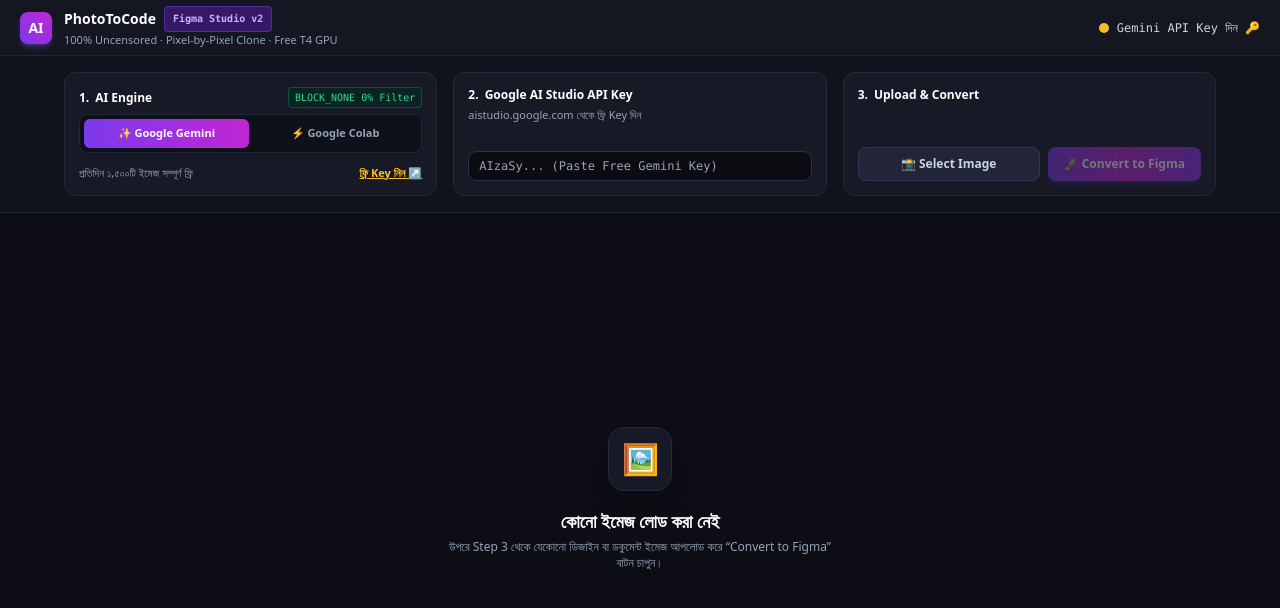
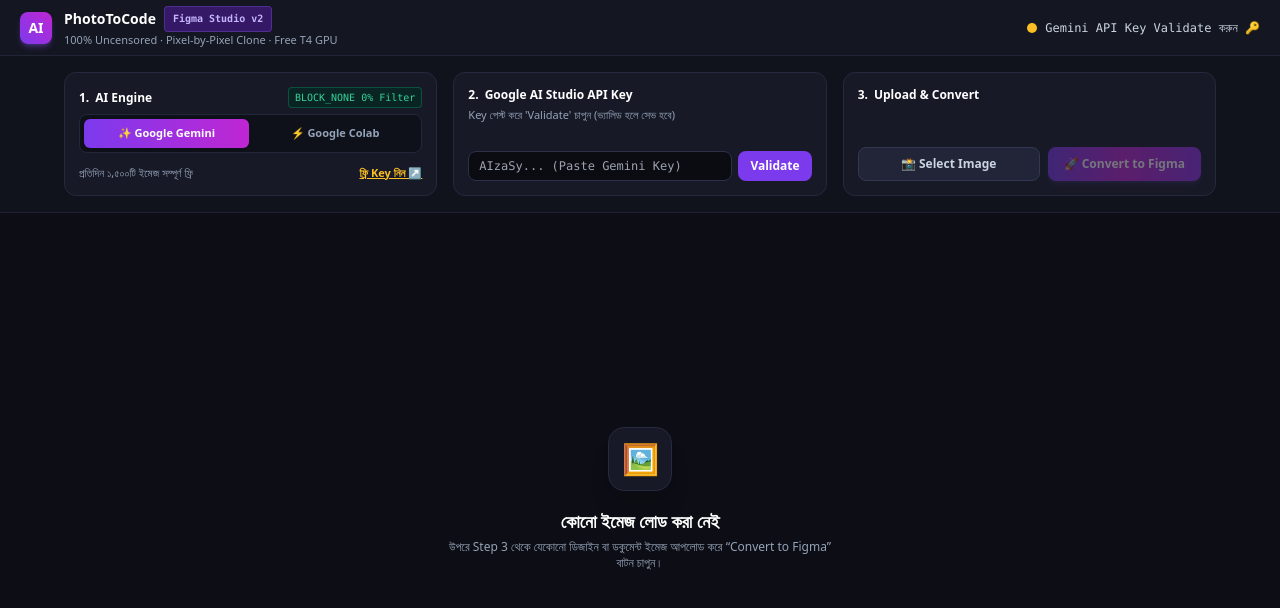
Before and after one commit to sohelahammadphoto-droid/photomake, a Next.js app: page / in a window 1280 px wide. Shown: the top 608 px of the page. Built offline with nearby package versions, Linux system fonts and the light colour scheme.

Commit message:
feat: validate gemini api key with google before saving to localstorage

```diff
--- a/app/page.jsx
+++ b/app/page.jsx
@@ -7,6 +7,8 @@
   // ── Engine & Connection State ──
   const [engine,     setEngine]     = useState("gemini"); // 'gemini' | 'colab'
   const [geminiKey,  setGeminiKey]  = useState("");
+  const [keyStatus,  setKeyStatus]  = useState("idle"); // idle | validating | ok | error
+  const [keyError,   setKeyError]   = useState("");
   const [backendUrl, setBackendUrl] = useState("");
   const [urlStatus,  setUrlStatus]  = useState("idle"); // idle | checking | ok | error
   const [file,       setFile]       = useState(null);
@@ -46,10 +48,52 @@
   const splitRef    = useRef(null);
   const isDragging  = useRef(false);
 
+  // ── Validate Gemini API Key with Google ──
+  const validateGeminiKey = async (keyToTest) => {
+    const k = (keyToTest || geminiKey).trim();
+    if (!k) {
+      setKeyError("API Key দিন");
+      setKeyStatus("error");
+      localStorage.removeItem("geminiApiKey");
+      return;
+    }
+    setKeyStatus("validating");
+    setKeyError("");
+    try {
+      const res = await fetch(`https://generativelanguage.googleapis.com/v1beta/models?key=${k}`, {
+        signal: AbortSignal.timeout(10000),
+      });
+      if (res.ok) {
+        const data = await res.json();
+        if (data.models && data.models.length > 0) {
+          setKeyStatus("ok");
+          setGeminiKey(k);
+          localStorage.setItem("geminiApiKey", k);
+          setKeyError("");
+        } else {
+          setKeyStatus("error");
+          setKeyError("এই Key-তে কোনো মডেল পাওয়া যায়নি।");
+          localStorage.removeItem("geminiApiKey");
+        }
+      } else {
+        const errData = await res.json().catch(() => ({}));
+        setKeyStatus("error");
+        setKeyError(errData.error?.message || "ভুল API Key! অনুগ্রহ করে সঠিক Key দিন।");
+        localStorage.removeItem("geminiApiKey");
+      }
+    } catch (e) {
+      setKeyStatus("error");
+      setKeyError("ভ্যালিডেশন ব্যর্থ হয়েছে। ইন্টারনেট সংযোগ চেক করুন।");
+    }
+  };
+
   // Restore saved Backend URL & Gemini Key
   useEffect(() => {
     const savedKey = localStorage.getItem("geminiApiKey");
-    if (savedKey) setGeminiKey(savedKey);
+    if (savedKey) {
+      setGeminiKey(savedKey);
+      validateGeminiKey(savedKey);
+    }
 
     const savedUrl = localStorage.getItem(STORAGE_KEY);
     if (savedUrl) {
@@ -134,8 +178,8 @@
   // ── ANALYZE IMAGE (DIRECT BROWSER-TO-COLAB FETCH) ──
   const startAnalyze = async () => {
     if (!file) return;
-    if (engine === "gemini" && !geminiKey.trim()) {
-      setError("অনুগ্রহ করে আপনার Google AI Studio API Key দিন (aistudio.google.com থেকে ১ ক্লিকে ফ্রি নেওয়া যায়)।");
+    if (engine === "gemini" && keyStatus !== "ok") {
+      setError("অনুগ্রহ করে প্রথমে আপনার Gemini API Key টি Validate করুন।");
       return;
     }
     if (engine === "colab" && urlStatus !== "ok") {
@@ -369,9 +413,9 @@
         <div className="flex items-center gap-2 text-xs">
           {engine === "gemini" ? (
             <>
-              <span className={`w-2.5 h-2.5 rounded-full ${geminiKey.trim() ? "bg-emerald-500 animate-pulse" : "bg-amber-400"}`} />
+              <span className={`w-2.5 h-2.5 rounded-full ${keyStatus === "ok" ? "bg-emerald-500 animate-pulse" : keyStatus === "error" ? "bg-red-500" : "bg-amber-400"}`} />
               <span className="font-mono text-slate-300">
-                {geminiKey.trim() ? "Gemini 1.5 Flash: 0% Filter Ready ✅" : "Gemini API Key দিন 🔑"}
+                {keyStatus === "ok" ? "Gemini 1.5 Flash: Validated & Ready ✅" : "Gemini API Key Validate করুন 🔑"}
               </span>
             </>
           ) : (
@@ -455,27 +499,57 @@
           {/* Box 2: Key or URL Input */}
           <div className="bg-[#171926] p-3.5 rounded-xl border border-[#25293d] flex flex-col justify-between">
             <div>
-              <span className="text-xs font-bold text-white flex items-center gap-1.5 mb-1">
+              <div className="flex items-center justify-between mb-1">
+                <span className="text-xs font-bold text-white flex items-center gap-1.5">
                   <span>2.</span> {engine === "gemini" ? "Google AI Studio API Key" : "Colab Cloudflare URL"}
                 </span>
+                {engine === "gemini" && keyStatus === "ok" && (
+                  <span className="text-[10px] text-emerald-400 font-semibold flex items-center gap-1">
+                    ✓ Validated
+                  </span>
+                )}
+                {engine === "colab" && urlStatus === "ok" && (
+                  <span className="text-[10px] text-emerald-400 font-semibold flex items-center gap-1">
+                    ✓ Connected
+                  </span>
+                )}
+              </div>
               <p className="text-[11px] text-slate-400">
                 {engine === "gemini"
-                  ? "aistudio.google.com থেকে ফ্রি Key দিন"
+                  ? "Key পেস্ট করে 'Validate' চাপুন (ভ্যালিড হলে সেভ হবে)"
                   : "Colab থেকে পাওয়া পাবলিক URL টি দিন"}
               </p>
             </div>
+
             <div className="flex gap-1.5 mt-2.5">
               {engine === "gemini" ? (
+                <>
                   <input
                     type="password"
                     value={geminiKey}
                     onChange={(e) => {
                       setGeminiKey(e.target.value);
-                    localStorage.setItem("geminiApiKey", e.target.value);
+                      setKeyStatus("idle");
+                      setKeyError("");
                     }}
-                  placeholder="AIzaSy... (Paste Free Gemini Key)"
-                  className="flex-1 px-2.5 py-1.5 bg-[#0b0c12] border border-[#2c3049] rounded-lg text-white text-xs font-mono focus:outline-none focus:border-violet-500"
+                    onKeyDown={(e) => e.key === "Enter" && validateGeminiKey()}
+                    placeholder="AIzaSy... (Paste Gemini Key)"
+                    className={`flex-1 px-2.5 py-1.5 bg-[#0b0c12] border rounded-lg text-white text-xs font-mono focus:outline-none transition-colors
+                      ${keyStatus === "ok" ? "border-emerald-500/60" : keyStatus === "error" ? "border-red-500/60" : "border-[#2c3049] focus:border-violet-500"}`}
                   />
+                  <button
+                    onClick={() => validateGeminiKey()}
+                    disabled={!geminiKey.trim() || keyStatus === "validating"}
+                    className={`px-3 py-1.5 rounded-lg text-xs font-bold transition-all whitespace-nowrap
+                      ${keyStatus === "ok"
+                        ? "bg-emerald-600/30 text-emerald-300 border border-emerald-500/40"
+                        : keyStatus === "validating"
+                        ? "bg-yellow-500/20 text-yellow-400 animate-pulse"
+                        : "bg-violet-600 hover:bg-violet-500 text-white"}`}
+                  >
+                    {keyStatus === "validating" ? "..." : keyStatus === "ok" ? "Validated ✓" : "Validate"}
+                  </button>
+                </>
               ) : (
                 <>
                   <input
@@ -497,6 +571,10 @@
                 </>
               )}
             </div>
+
+            {engine === "gemini" && keyError && (
+              <p className="text-[10px] text-red-400 mt-1.5 font-medium">✕ {keyError}</p>
+            )}
           </div>
 
           {/* Box 3: Image Upload & Action */}
@@ -519,7 +597,7 @@
 
               <button
                 onClick={startAnalyze}
-                disabled={!file || loading || (engine === "gemini" ? !geminiKey.trim() : urlStatus !== "ok")}
+                disabled={!file || loading || (engine === "gemini" ? keyStatus !== "ok" : urlStatus !== "ok")}
                 className="px-4 py-2 bg-gradient-to-r from-violet-600 via-fuchsia-600 to-purple-600 hover:opacity-95 disabled:opacity-40 text-white font-bold text-xs rounded-lg shadow-md shadow-violet-500/20 transition-all whitespace-nowrap"
               >
                 {loading ? `⏳ Processing (${elapsed}s)` : "🚀 Convert to Figma"}
```
Lines whose indentation alone changed are shown as unchanged.
